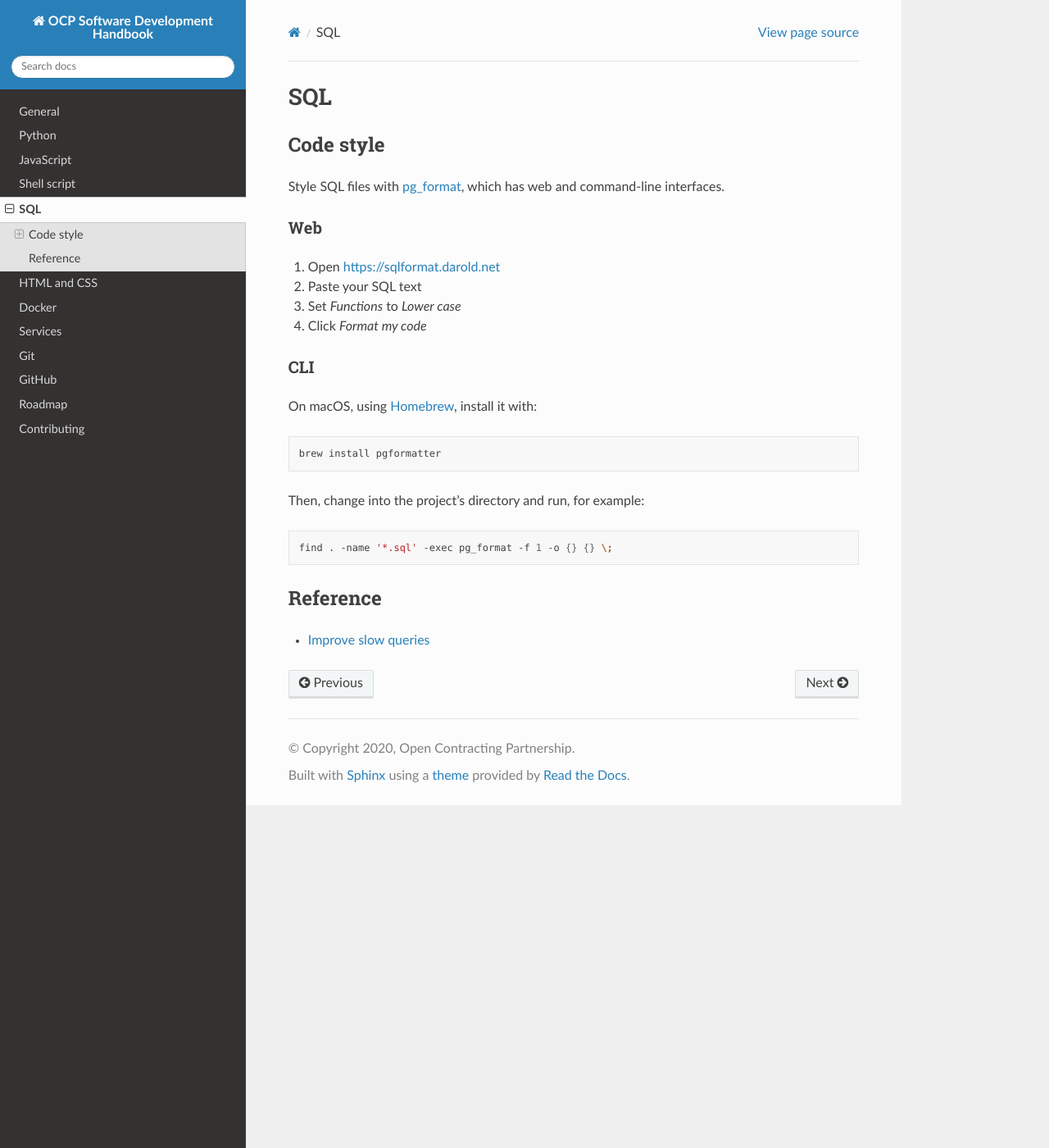
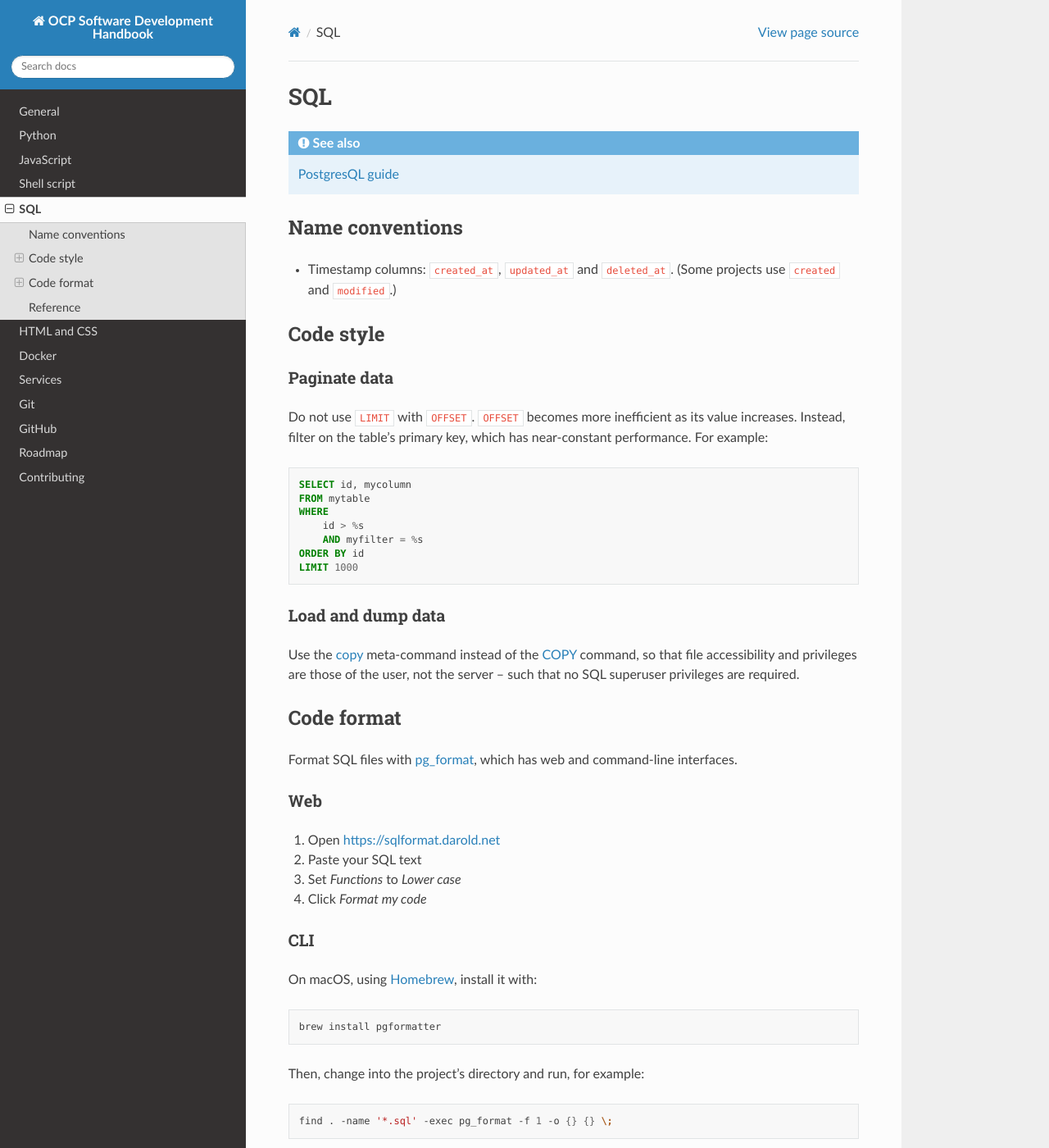
Before and after one commit to open-contracting/software-development-handbook, a Sphinx documentation site: the page built from docs/sql/index.rst, in a window 1280 px wide and 1400 px high. Shown: the whole window at 82% size. Built offline with Sphinx 7.4.7 and the Read the Docs theme 2.0.0, drawn with Linux system fonts in a browser that asks for light colours.

Commit message:
sql: Move content from services/postgresql. Add Name conventions section.

```diff
--- a/docs/sql/index.rst
+++ b/docs/sql/index.rst
@@ -1,10 +1,42 @@
 SQL
 ===
+
+.. seealso::
+
+   :doc:`PostgresQL guide<../services/postgresql>`
+
+Name conventions
+----------------
+
+-  Timestamp columns: ``created_at``, ``updated_at`` and ``deleted_at``. (Some projects use ``created`` and ``modified``.)
 
 Code style
 ----------
 
-Style SQL files with `pg_format <https://github.com/darold/pgFormatter>`__, which has web and command-line interfaces.
+Paginate data
+~~~~~~~~~~~~~
+
+Do not use ``LIMIT`` with ``OFFSET``. ``OFFSET`` becomes more inefficient as its value increases. Instead, filter on the table's primary key, which has near-constant performance. For example:
+
+.. code-block:: sql
+
+   SELECT id, mycolumn
+   FROM mytable
+   WHERE
+       id > %s
+       AND myfilter = %s
+   ORDER BY id
+   LIMIT 1000
+
+Load and dump data
+~~~~~~~~~~~~~~~~~~
+
+Use the `\copy <https://www.postgresql.org/docs/13/app-psql.html#APP-PSQL-META-COMMANDS-COPY>`__ meta-command instead of the `COPY <https://www.postgresql.org/docs/13/sql-copy.html>`__ command, so that file accessibility and privileges are those of the user, not the server – such that no SQL superuser privileges are required.
+
+Code format
+-----------
+
+Format SQL files with `pg_format <https://github.com/darold/pgFormatter>`__, which has web and command-line interfaces.
 
 Web
 ~~~
```
Also changed, not shown: docs/services/postgresql.rst (+4 -20 lines).
